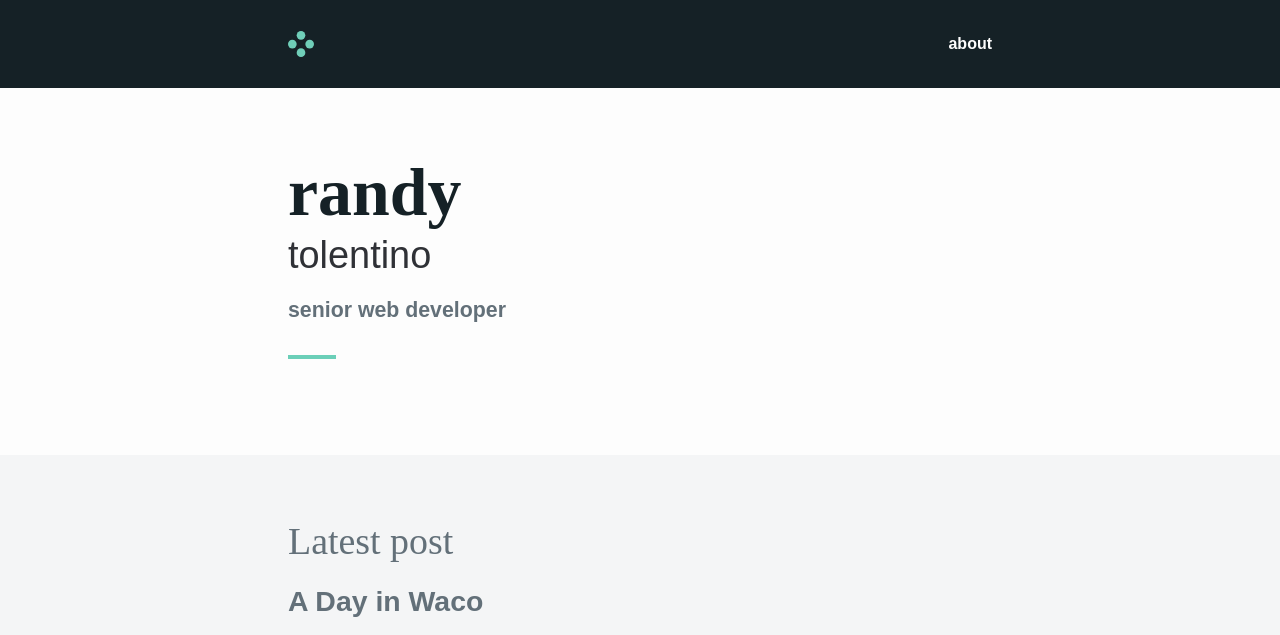
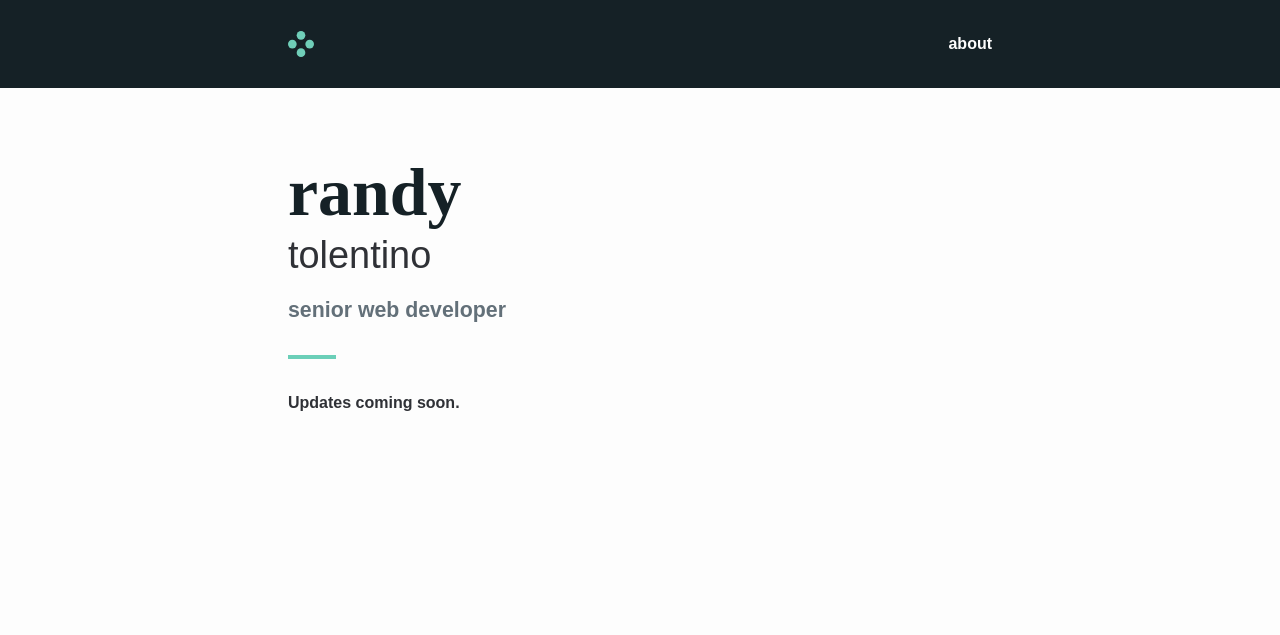
Before and after one commit to techtolentino/techtolentino.github.io, a Jekyll site: the page built from index.md, in a window 1280 px wide. Shown: the top 635 px of the page. Built offline with Jekyll 4.4.1, drawn with Linux system fonts in a browser that asks for light colours; some web fonts are replaced; some of the changed text lies outside the part shown.

Commit message:
updates coming soon

```diff
--- a/_includes/components/feature.html
+++ b/_includes/components/feature.html
@@ -3,7 +3,7 @@
     <div class="feature">
       <h2 class="feature_title">Latest post</h2>
       {% for post in site.entries | limit:1%}
-        <h3 class="post_title">{{ post.title }}</h3>
+        <h4 class="post_title">{{ post.title }}</h4>
         <p class="post_meta">{{ post.date | date: '%B %d, %Y' }}</p>
         <figure class="figure">
           <a class="figure_link" href="{{ post.feature-image }}">
--- a/_layouts/splash.html
+++ b/_layouts/splash.html
@@ -1,7 +1,7 @@
 ---
 layout: default
 ---
-<div class="row_md">
+<div class="row_md row_full">
   <div class="container_lg">
     <div class="site_intro">
     <h1 class="site_title">{{ page.title }}</h1>
@@ -9,6 +9,6 @@ layout: default
     <h4>{{ page.description}}</h4>
     <hr class="divider_GREEN">
     </div>
+    <p>Updates coming soon.</p>
   </div>
 </div>
-{{content}}
--- a/_sass/components/_row.scss
+++ b/_sass/components/_row.scss
@@ -13,7 +13,7 @@
 
 
   &_full {
-      min-height: 100vh;
+      min-height: 58vh;
   }
 
   &_trim {
--- a/_sass/global/_typography.scss
+++ b/_sass/global/_typography.scss
@@ -30,6 +30,8 @@ h4 {
 
 h5 {
     font-family: 'Benton Regular', sans-serif;
+    font-size: 1em;
+    margin-bottom: .5em;
 }
 
 small, .font_small {font-size: 0.75em;}
--- a/index.md
+++ b/index.md
@@ -4,4 +4,4 @@ title: randy
 subtitle: tolentino
 description: senior web developer
 ---
-{% include components/feature.html %}
+<!-- {% include components/feature.html %} -->
```
Also changed, not shown: _entries/a-day-in-waco.md (+2 -1 lines).
